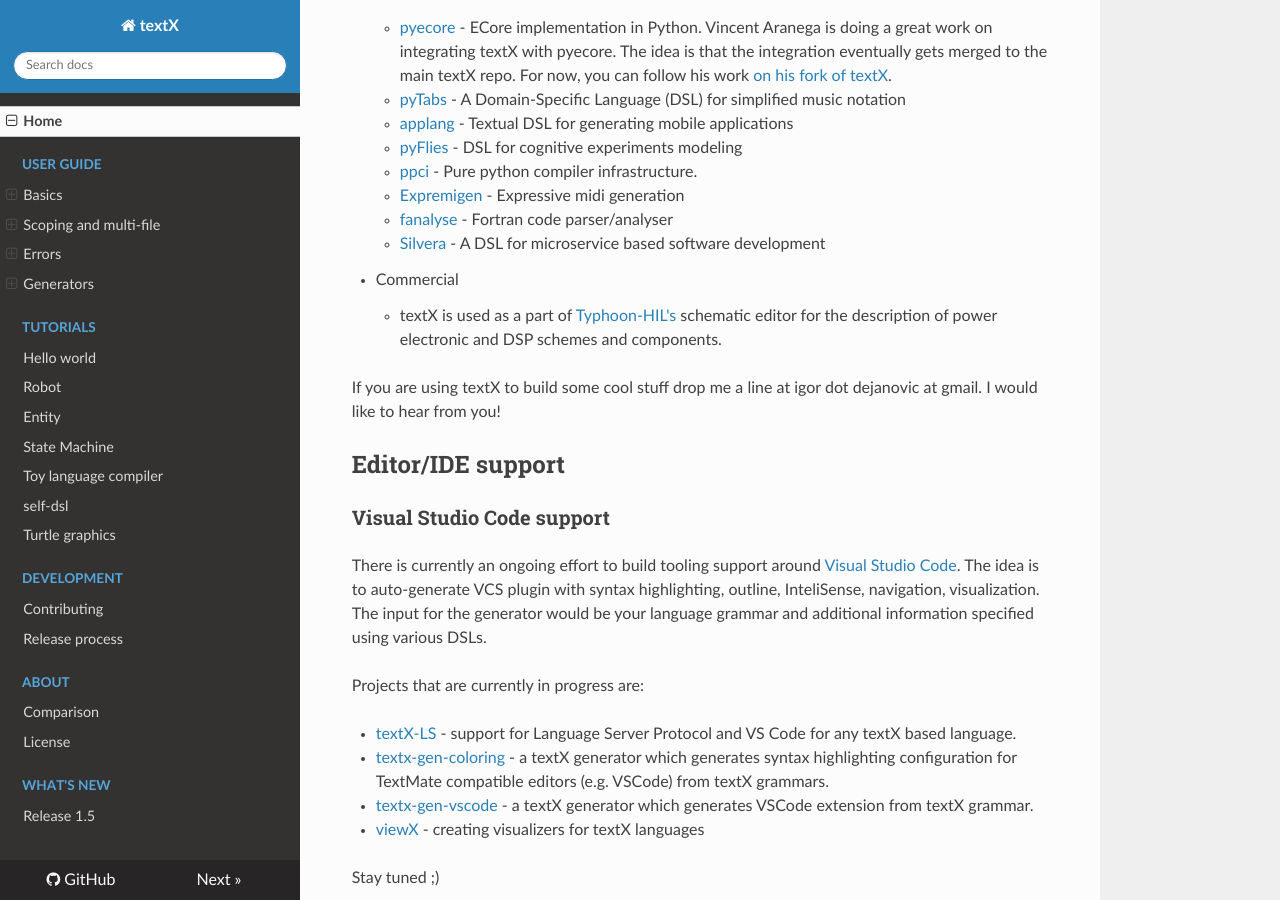
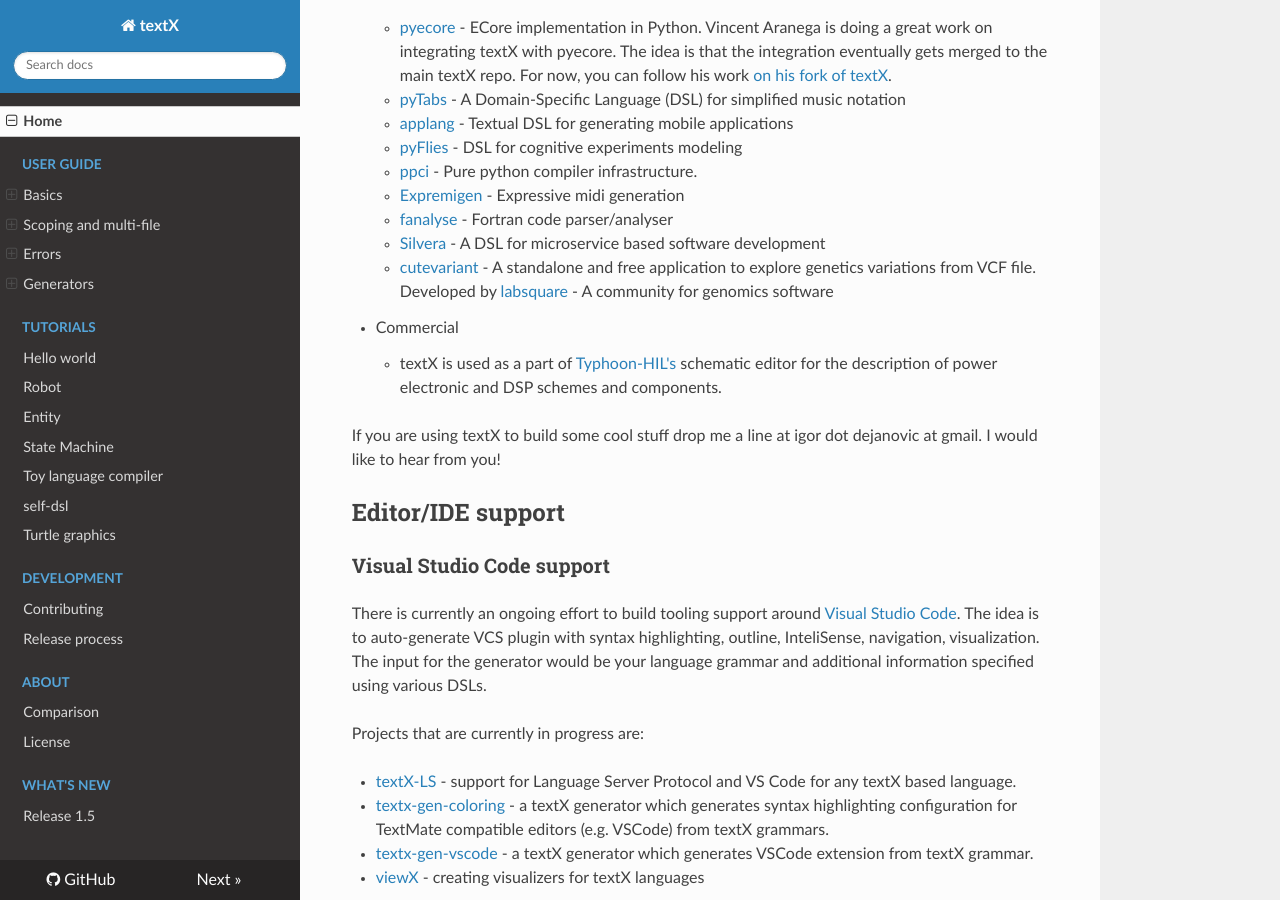
Before and after one commit to textX/textX, an MkDocs documentation site: the page built from docs/index.md, in a window 1280 px wide and 900 px high, scrolled down 4096 px. Built offline with MkDocs 1.6.1, drawn with Linux system fonts in a browser that asks for light colours; nearby versions of some CDN libraries; comment, search, counter and statistics services are not loaded.

Commit message:
Add cutevariant to the "Projects using textX"

```diff
--- a/docs/index.md
+++ b/docs/index.md
@@ -209,6 +209,10 @@
     - [fanalyse](https://github.com/azag0/fanalyse) - Fortran code parser/analyser
     - [Silvera](https://gitlab.com/alensuljkanovic/silvera/-/wikis/home) - A DSL
       for microservice based software development
+    - [cutevariant](https://github.com/labsquare/cutevariant) - A standalone and
+      free application to explore genetics variations from VCF file. Developed
+      by [labsquare](http://www.labsquare.org/) - A community for genomics
+      software
 
 * Commercial
 
```
